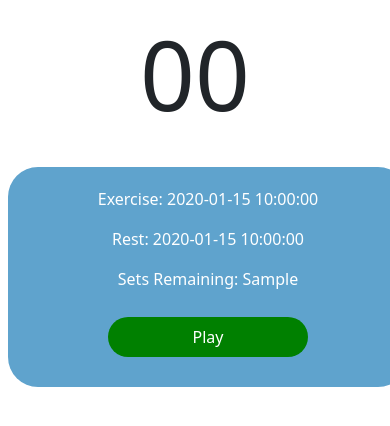
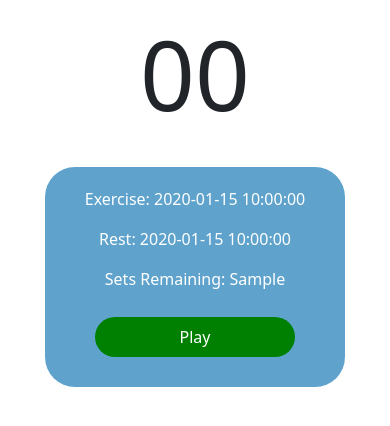
Before and after one commit to joshthecomposer/Exercise_Timers_CRUD, a Flask app: page /view/timer/1 in a window 390 px wide. Shown: the part 110-536 px from the top of the page. Run offline with Flask 2, Linux system fonts and the light colour scheme; the visitor is signed in with stand-in values (Sample User, id 1); tables that the repository leaves empty or names only in its code hold one stand-in row (values such as "Sample post").

Commit message:
Minor styling changes to .timer-card class. Fixed width was messing with the page again on mobile devices.

```diff
--- a/flask_app/static/css/custom/style.css
+++ b/flask_app/static/css/custom/style.css
@@ -62,9 +62,8 @@
     color: white;
     background-color: rgb(95, 163, 205);
     border-radius: 30px;
-    padding: 20px;
+    padding: 20px 40px;
     margin-top: 20px;
-    width: 400px;
     display: flex;
     flex-direction: column;
     align-items: center;
```
